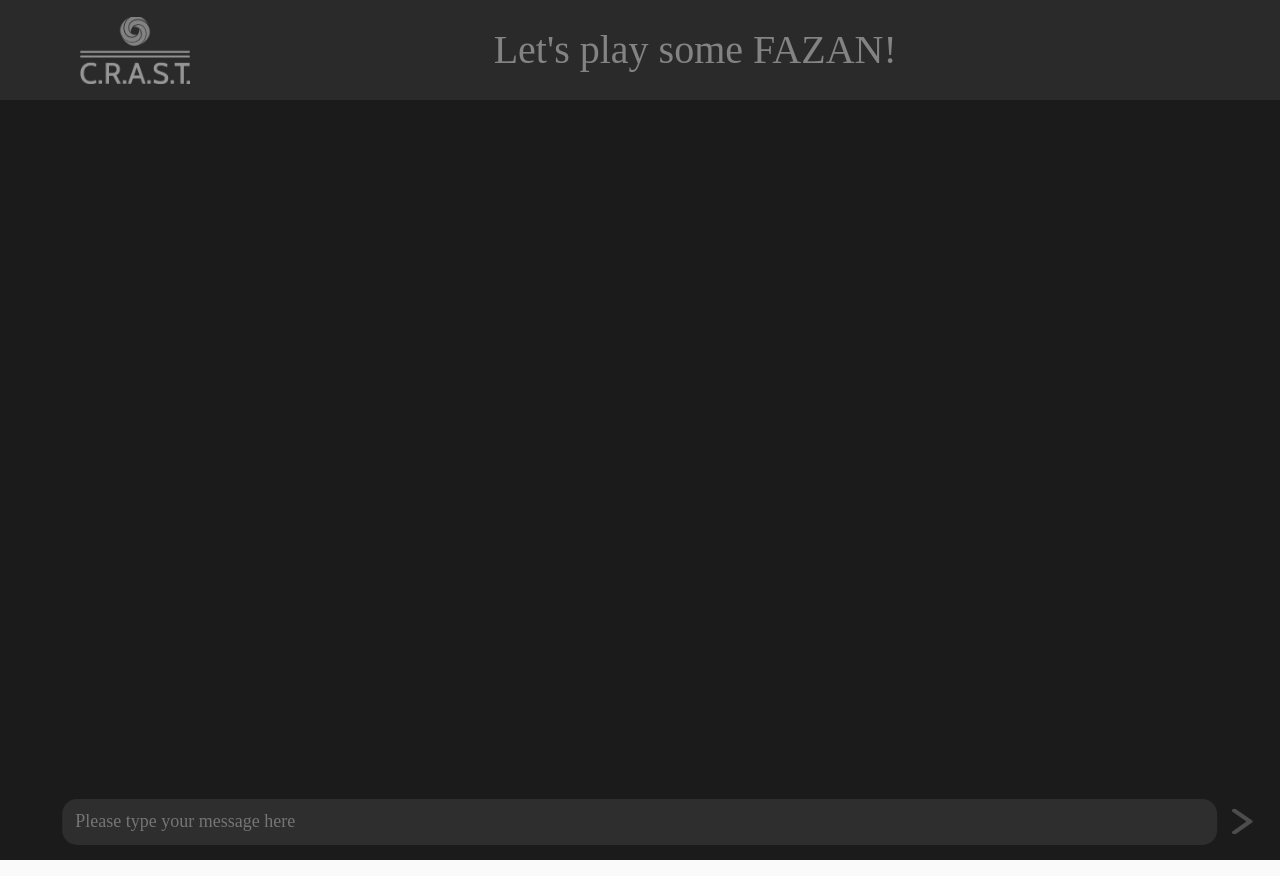
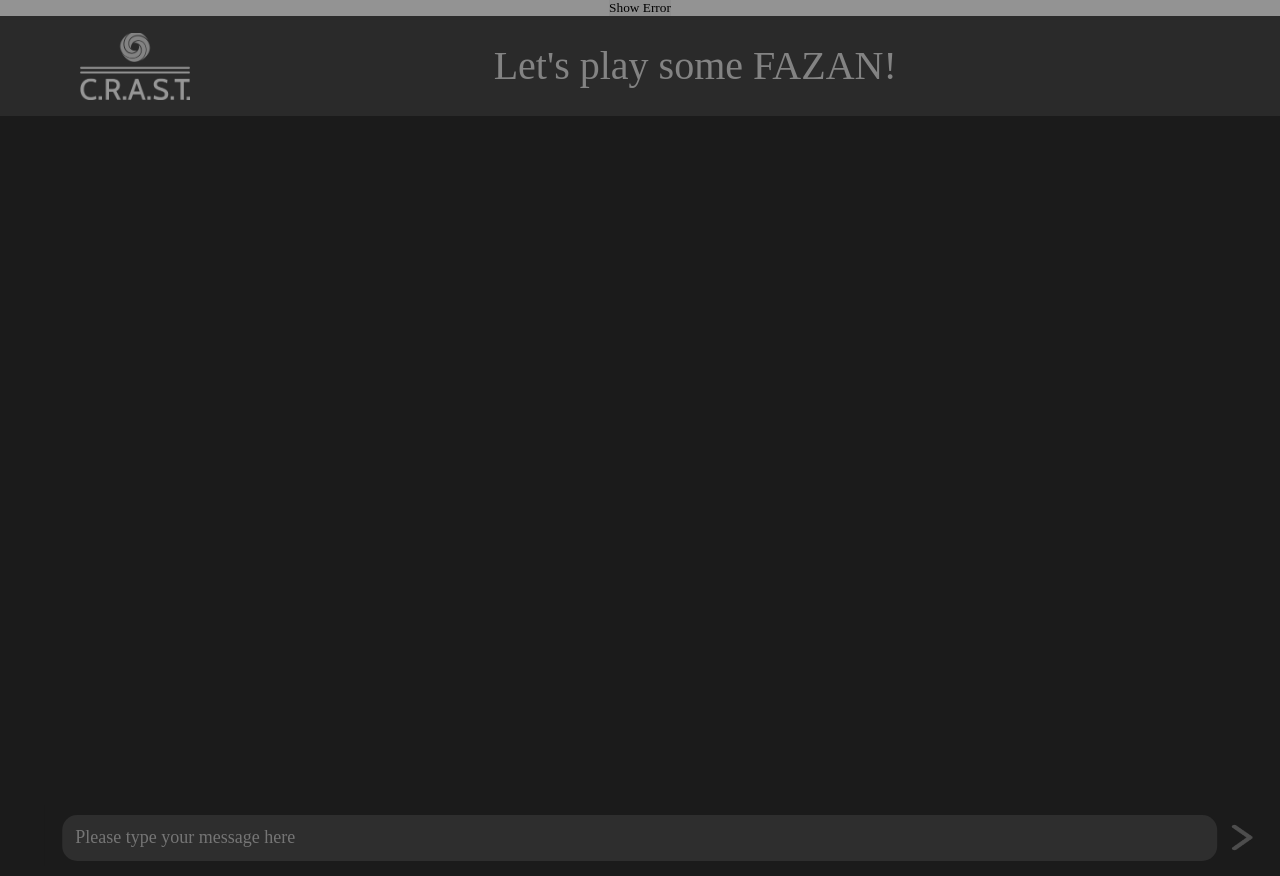
Before and after one commit to spuneiartur/openai_project, a React (Create React App) app: page / in a window 1280 px wide. Built offline with nearby package versions, Linux system fonts and the light colour scheme.

Commit message:
thirdcommit

```diff
--- a/src/App.js
+++ b/src/App.js
@@ -1,17 +1,26 @@
 import ErrorButton from './ErrorButton';
 import Header from './Header';
-import React from 'react';
-import { useState } from 'react';
 import './App.css';
 import Response from './Response';
 import controller from './modules/controller';
 import ChatHistory from './ChatHistory';
 import './ChatHistory.css';
+import React, { useState } from 'react';
+
+function inputHandlerSubmit(value) {
+  controller.getResponseMessage(value, 'user');
+  //setDataLength(controller.chatHistoryArray.length);
+}
 
 function App() {
-  const [dataLength, setDataLength] = useState(0);
-  controller.initApplication();
+  //const [dataLength, setDataLength] = useState(0);
+  //controller.initApplication();
 
+  const [displayError, setShowError] = useState(false);
+
+  const handleShowError = () => {
+    setShowError(true);
+  }
   // const myInput = 'mere bune';
   // const previous = ['pere', 'mere', 'repede'];
   // const letters = myInput.slice(-2);
@@ -22,21 +31,24 @@ function App() {
   //   console.error(err.message);
   // }
 
-  function inputHandlerSubmit(value) {
-    controller.getResponseMessage(value, 'user');
-    setDataLength(controller.chatHistoryArray.length);
-  }
-
   return (
     <div className="App">
+       <header className="App-header" style={{display: 'flex', alignItems: 'center', justifyContent: 'center'}}>
+      <button onClick={handleShowError}>Show Error</button>
+      {displayError && <ErrorButton />}
+      </header>
       <Header />
+
       <ErrorButton />
       <ChatHistory
+
         inputHandlerSubmit={inputHandlerSubmit}
         chatHistoryArray={controller.chatHistoryArray}
       ></ChatHistory>
+
     </div>
+
   );
+
 }
-
 export default App;
```
